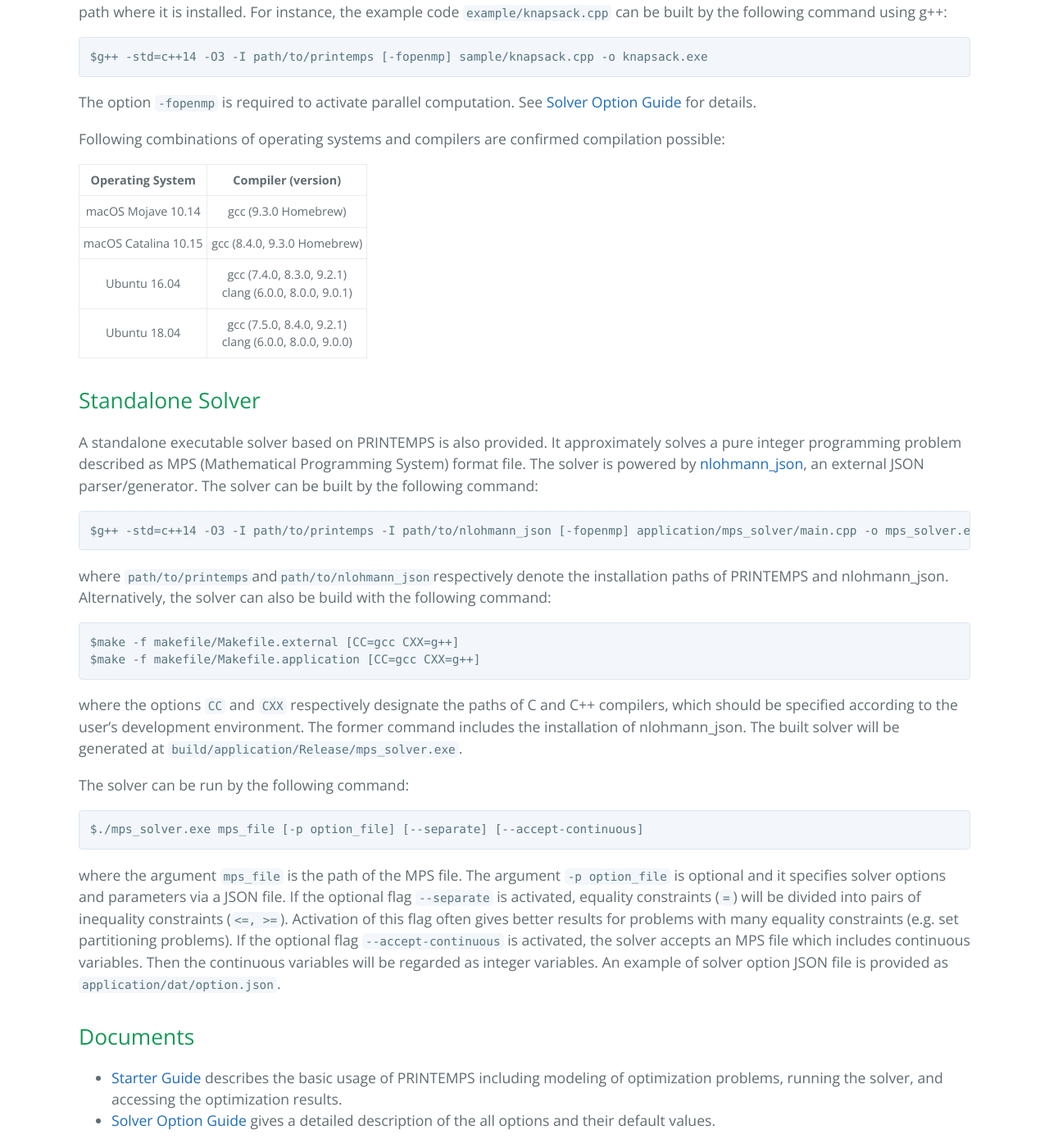
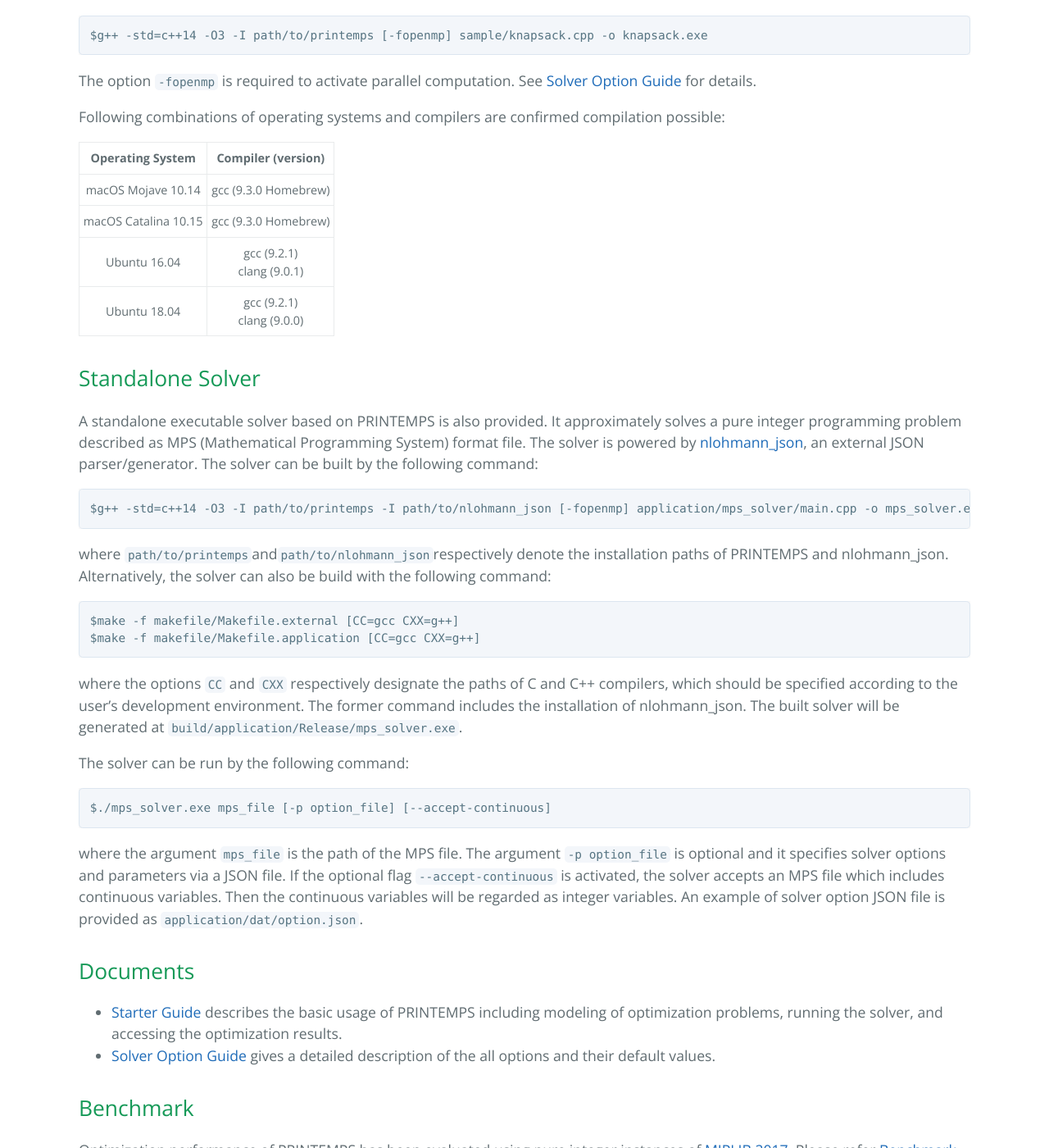
Before and after one commit to snowberryfield/printemps, a Jekyll site: the page built from index.md, in a window 1280 px wide and 1400 px high, scrolled down 3276 px. Shown: the whole window at 82% size. Built offline with Jekyll 4.4.1, drawn with Linux system fonts in a browser that asks for light colours; the repository's description, which GitHub fills in, is left out; some of the changed text lies outside the part shown.

Commit message:
Update for v1.6.0.

````diff
--- a/index.md
+++ b/index.md
@@ -19,9 +19,7 @@
 ## News
 |     Date      | Update                                                                                            |
 |:-------------:|:--------------------------------------------------------------------------------------------------|
-| Mar. 11, 2021 | [Benchmark results](./contents/benchmark/index.md) of PRINTEMPS v1.5.3 were added.                |
-| Mar.  6, 2021 | [Benchmark results](./contents/benchmark/index.md) of PRINTEMPS v1.5.3 were added.                |
-| Mar.  6, 2021 | [PRINTEMPS v1.5.3](https://github.com/snowberryfield/printemps/releases/tag/v1.5.3) was released. |
+| Apr. 18, 2021 | [PRINTEMPS v1.6.0](https://github.com/snowberryfield/printemps/releases/tag/v1.6.0) was released. |
 
 ## Algorithm
 PRINTEMPS can compute approximate solutions for __linear and nonlinear integer optimization problems__. It employs __Tabu Search__ [1], a metaheuristics technique, to solve problems. In solving, it replaces constraints with penalty functions which return violations to the corresponding constraints, and the penalty functions multiplied by positive penalty coefficients are added to the objective function. The penalty coefficients are updated iteratively and automatically in a method similar (not exact same) to the one proposed in paper [2].
@@ -95,12 +93,12 @@
 
 Following combinations of operating systems and compilers are confirmed compilation possible:
 
-|   Operating System   |                      Compiler (version)                      |
-|:--------------------:|:------------------------------------------------------------:|
-|  macOS Mojave 10.14  |                     gcc (9.3.0 Homebrew)                     |
-| macOS Catalina 10.15 |                 gcc (8.4.0, 9.3.0 Homebrew)                  |
-|     Ubuntu 16.04     | gcc (7.4.0, 8.3.0, 9.2.1) <br /> clang (6.0.0, 8.0.0, 9.0.1) |
-|     Ubuntu 18.04     | gcc (7.5.0, 8.4.0, 9.2.1) <br /> clang (6.0.0, 8.0.0, 9.0.0) |
+|   Operating System   |        Compiler (version)        |
+|:--------------------:|:--------------------------------:|
+|  macOS Mojave 10.14  |       gcc (9.3.0 Homebrew)       |
+| macOS Catalina 10.15 |       gcc (9.3.0 Homebrew)       |
+|     Ubuntu 16.04     | gcc (9.2.1) <br /> clang (9.0.1) |
+|     Ubuntu 18.04     | gcc (9.2.1) <br /> clang (9.0.0) |
 
 
 ## Standalone Solver
@@ -118,9 +116,9 @@
 
 The solver can be run by the following command:
 ```
-$./mps_solver.exe mps_file [-p option_file] [--separate] [--accept-continuous]
+$./mps_solver.exe mps_file [-p option_file] [--accept-continuous]
 ```
-where the argument `mps_file` is the path of the MPS file. The argument `-p option_file` is optional and it specifies solver options and parameters via a JSON file. If the optional flag `--separate` is activated, equality constraints (`=`) will be divided into pairs of inequality constraints (`<=, >=`). Activation of this flag often gives better results for problems with many equality constraints (e.g. set partitioning problems). If the optional flag `--accept-continuous` is activated, the solver accepts an MPS file which includes continuous variables. Then the continuous variables will be regarded as integer variables. An example of solver option JSON file is provided as [`application/dat/option.json`](https://github.com/snowberryfield/printemps/blob/master/application/dat/option.json).
+where the argument `mps_file` is the path of the MPS file. The argument `-p option_file` is optional and it specifies solver options and parameters via a JSON file. If the optional flag `--accept-continuous` is activated, the solver accepts an MPS file which includes continuous variables. Then the continuous variables will be regarded as integer variables. An example of solver option JSON file is provided as [`application/dat/option.json`](https://github.com/snowberryfield/printemps/blob/master/application/dat/option.json).
 
 ## Documents
 - [Starter Guide](./contents/starter_guide.md) describes the basic usage of PRINTEMPS including modeling of optimization problems, running the solver, and accessing the optimization results.
````
Also changed, not shown: contents/benchmark/index.md (+1 -1 lines), contents/solver_option_guide.md (+2 -3 lines).
